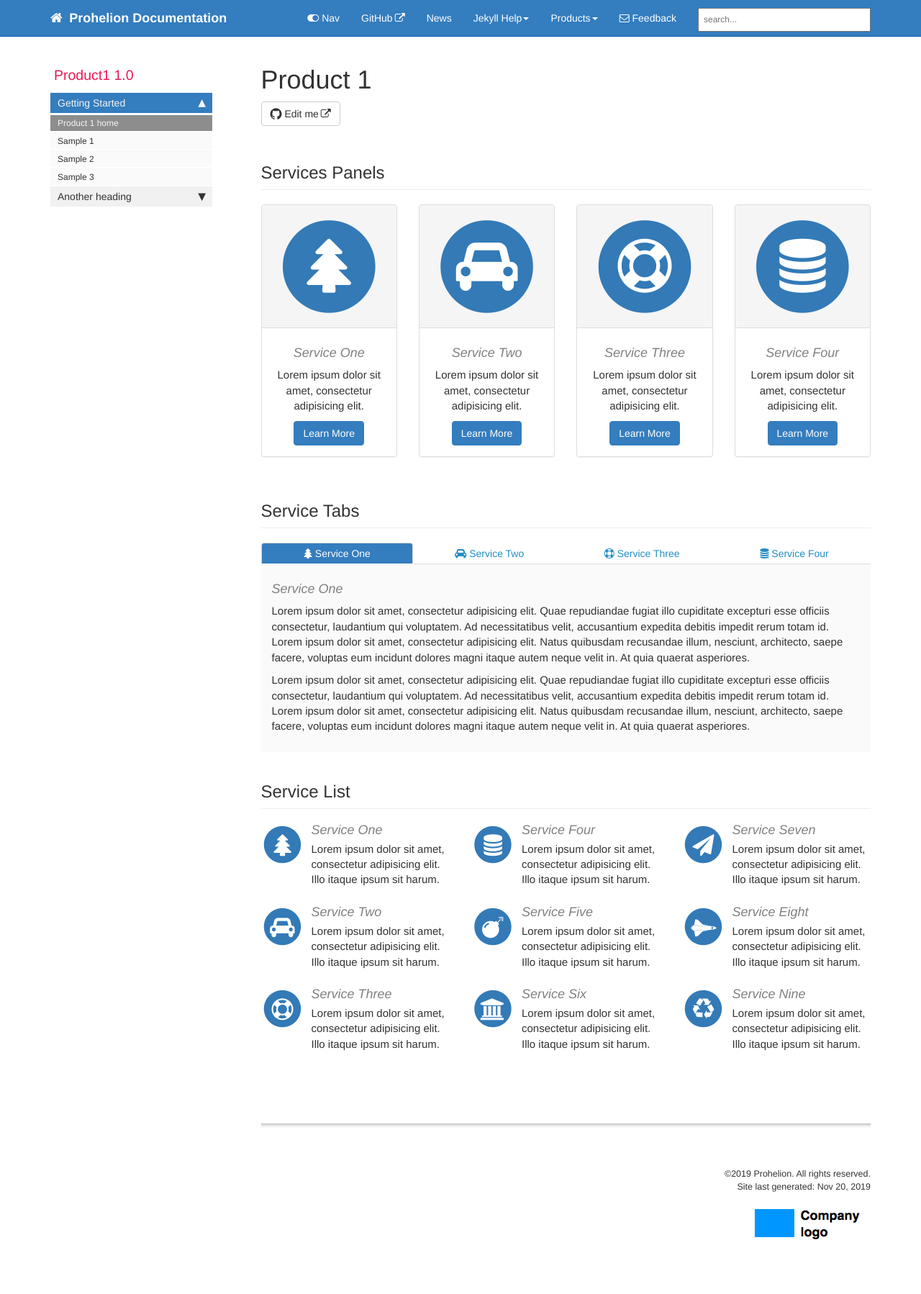
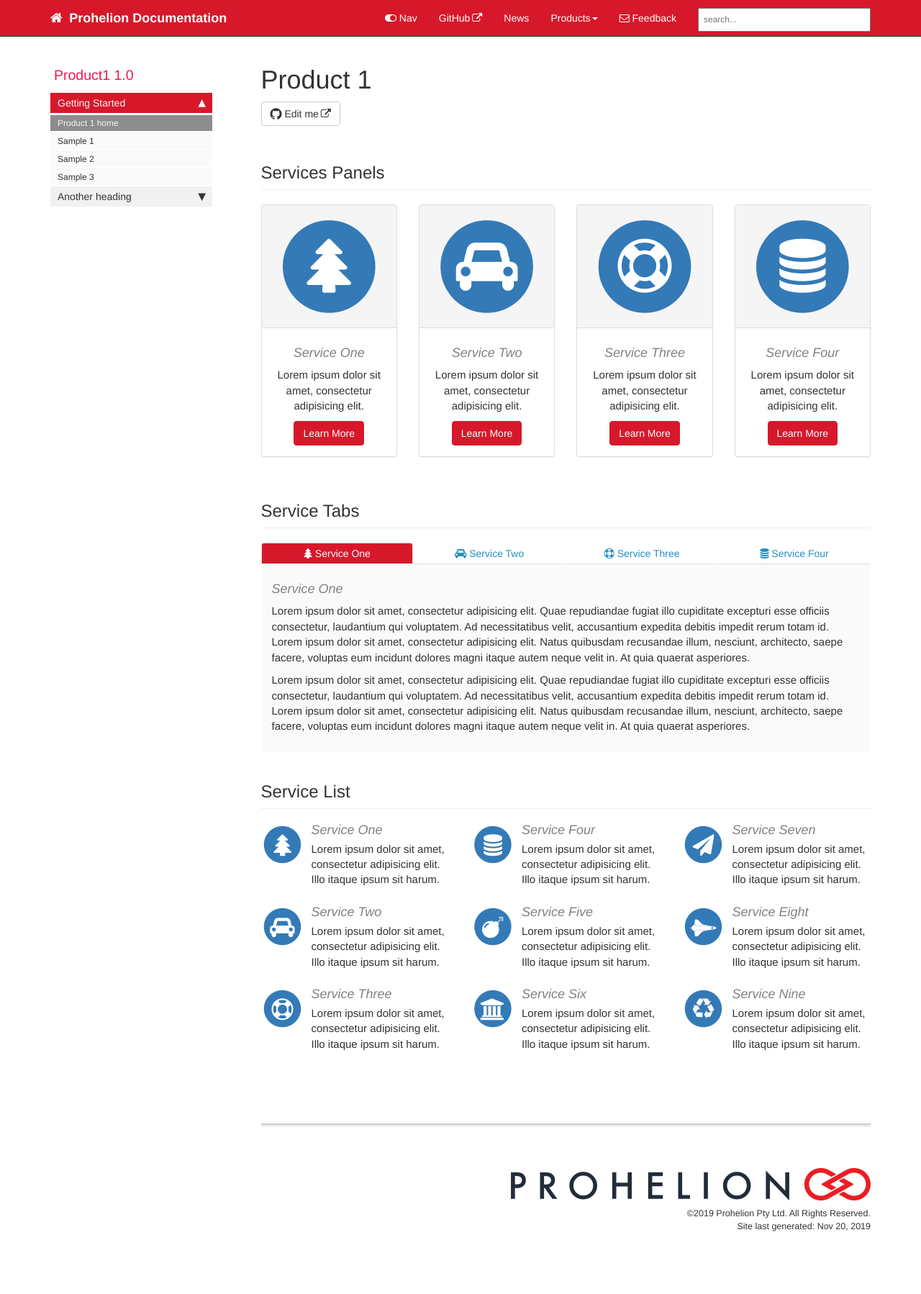
Before and after one commit to Chrishaywood/ProhelionDocs, a Jekyll site: the page built from pages/product1/p1_landing_page.html, in a window 1280 px wide. Shown: the whole page at 72% size. Built offline with Jekyll 4.4.1, drawn with Linux system fonts in a browser that asks for light colours; comment, search, counter and statistics services are not loaded; after the commit the page ends 1764 px from its top, so only the background shows below that.

Commit message:
Prohelion Theme

```diff
--- a/_config.yml
+++ b/_config.yml
@@ -9,7 +9,7 @@ topnav_title: Prohelion Documentation
 site_title: Prohelion Docs
 # this appears in the html browser tab for the site title (seen mostly by search engines, not users)
 
-company_name: Prohelion
+company_name: Prohelion Pty Ltd
 # this appears in the footer
 
 github_editme_path: Chrishaywood/ProhelionDocs/blob/master/
@@ -18,7 +18,7 @@ github_editme_path: Chrishaywood/ProhelionDocs/blob/master/
 # gitlab_editme_path: Chrishaywood/ProhelionDocs/blob/master/
 # if you're using GitLab, provide the basepath to the branch you've created for reviews, following the sample here. if not, leave this value blank.
 
-disqus_shortname: Prohelion
+disqus_shortname:
 # if you're using disqus for comments, add the shortname here. if not, leave this value blank.
 
 google_analytics:
--- a/_includes/footer.html
+++ b/_includes/footer.html
@@ -1,9 +1,10 @@
 <footer>
             <div class="row">
                 <div class="col-lg-12 footer">
-               &copy;{{ site.time | date: "%Y"  }} {{site.company_name}}. All rights reserved. <br />
+<p><img src="{{ "images/Prohelion_Title_Logo_Small.png" }}" alt="Prohelion logo"/></p>
+               &copy;{{ site.time | date: "%Y"  }} {{site.company_name}}. All Rights Reserved. <br />
 {% if page.last_updated %}<span>Page last updated:</span> {{page.last_updated}}<br/>{% endif %} Site last generated: {{ site.time | date: "%b %-d, %Y"  }} <br />
-<p><img src="{{ "images/company_logo.png" }}" alt="Company logo"/></p>
+
                 </div>
             </div>
 </footer>
--- a/_includes/head.html
+++ b/_includes/head.html
@@ -14,7 +14,7 @@
 <link rel="stylesheet" href="css/customstyles.css">
 <link rel="stylesheet" href="css/boxshadowproperties.css">
 <!-- most color styles are extracted out to here -->
-<link rel="stylesheet" href="css/theme-blue.css">
+<link rel="stylesheet" href="css/theme-prohelion.css">
 
 <script src="https://cdnjs.cloudflare.com/ajax/libs/jquery/3.3.1/jquery.min.js"></script>
 
--- /dev/null
+++ b/css/theme-prohelion.css
@@ -0,0 +1,121 @@
+.summary {
+    color: #808080;
+    border-left: 5px solid #ED1951;
+    font-size:16px;
+}
+
+
+h3 {color: #333; }
+h4 {color: #808080; }
+
+.nav-tabs > li.active > a, .nav-tabs > li.active > a:hover, .nav-tabs > li.active > a:focus {
+    background-color: #ff0000;
+    color: white;
+}
+
+.nav > li.active > a {
+    background-color: #d7182a;
+}
+
+.nav > li > a:hover {
+    background-color: #ff0000;
+}
+
+div.navbar-collapse .dropdown-menu > li > a:hover {
+    background-color: #d7182a;
+}
+
+.nav li.thirdlevel > a {
+    background-color: #FAFAFA !important;
+    color: #ff0000;
+    font-weight: bold;
+}
+
+a[data-toggle="tooltip"] {
+    color: #649345;
+    font-style: italic;
+    cursor: default;
+}
+
+.navbar-inverse {
+    background-color: #d7182a;
+    border-color: #333;
+}
+.navbar-inverse .navbar-nav>li>a, .navbar-inverse .navbar-brand {
+    color: white;
+}
+
+.navbar-inverse .navbar-nav>li>a:hover, a.fa.fa-home.fa-lg.navbar-brand:hover {
+     color: #f0f0f0;
+}
+
+a.navbar-brand:hover {
+  color: #f0f0f0;
+}
+
+.navbar-inverse .navbar-nav > .open > a, .navbar-inverse .navbar-nav > .open > a:hover, .navbar-inverse .navbar-nav > .open > a:focus {
+    color: #333;
+}
+
+.navbar-inverse .navbar-nav > .open > a, .navbar-inverse .navbar-nav > .open > a:hover, .navbar-inverse .navbar-nav > .open > a:focus {
+    background-color: #333;
+    color: #ffffff;
+}
+
+.navbar-inverse .navbar-collapse, .navbar-inverse .navbar-form {
+    border-color: #333 !important;
+}
+
+.btn-primary {
+    color: #ffffff;
+    background-color: #d7182a;
+    border-color: #d7182a;
+}
+
+.navbar-inverse .navbar-nav > .active > a, .navbar-inverse .navbar-nav > .active > a:hover, .navbar-inverse .navbar-nav > .active > a:focus {
+    background-color: #d7182a;
+}
+
+.btn-primary:hover,
+.btn-primary:focus,
+.btn-primary:active,
+.btn-primary.active,
+.open .dropdown-toggle.btn-primary {
+    background-color: #ff0000;
+    border-color: #d7182a;
+}
+
+.printTitle {
+    color: #333 !important;
+}
+
+body.print h1 {color: #333 !important; font-size:28px !important;}
+body.print h2 {color: #595959 !important; font-size:20px !important;}
+body.print h3 {color: #E50E51 !important; font-size:14px !important;}
+body.print h4 {color: #679DCE !important; font-size:14px; font-style: italic !important;}
+
+.anchorjs-link:hover {
+    color: #216f9b;
+}
+
+div.sidebarTitle {
+    color: #333;
+}
+
+li.sidebarTitle {
+  margin-top:20px;
+    font-weight:normal;
+    font-size:130%;
+    color: #ED1951;
+    margin-bottom:10px;
+    margin-left: 5px;
+
+}
+
+.navbar-inverse .navbar-toggle:focus, .navbar-inverse .navbar-toggle:hover {
+    background-color: #333;
+}
+
+.navbar-inverse .navbar-toggle {
+    border-color: #333;
+}
```
Also changed, not shown: _data/topnav.yml (+3 -13 lines), index.md (+1 -1 lines).
